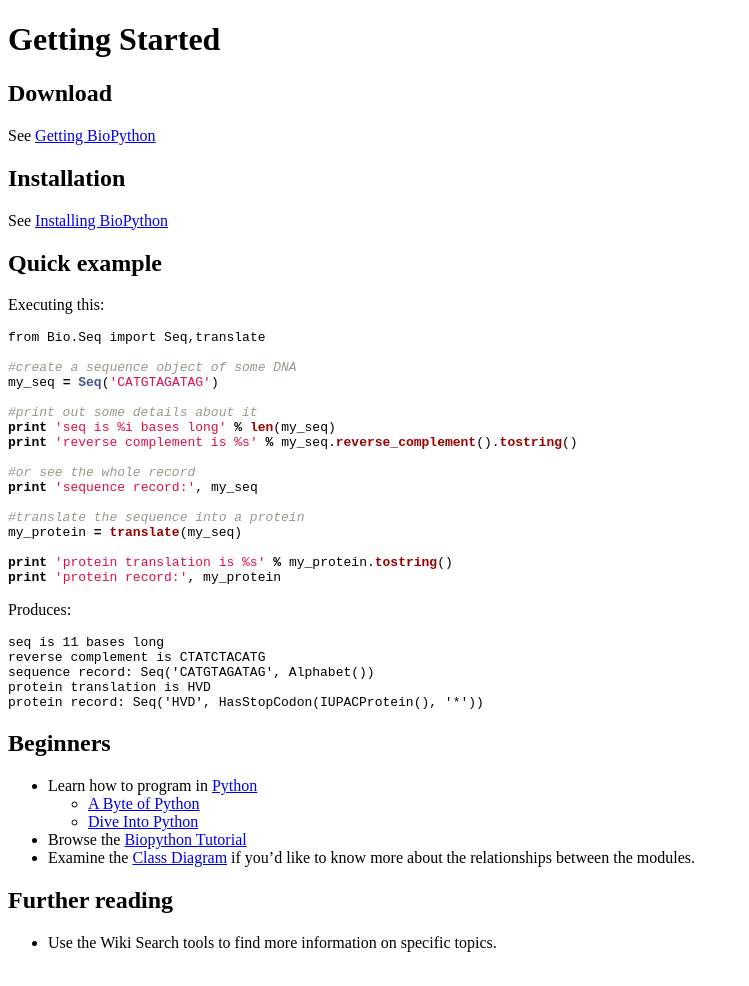
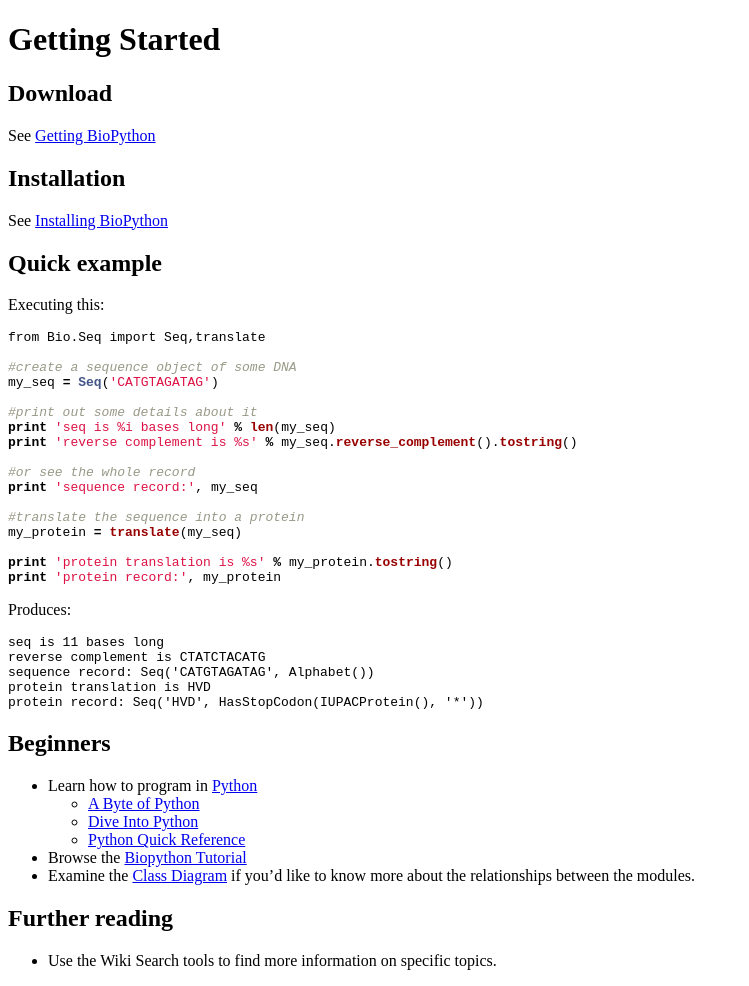
Before and after one commit to biopython/biopython.github.io, a Jekyll site: the page built from wiki/Getting_Started.md, in a window 1280 px wide. Shown: the whole page, without its empty margins (0-749 px from the left). Built offline with Jekyll 4.4.1, drawn with Linux system fonts in a browser that asks for light colours.

Commit message:
/* Beginners */

```diff
--- a/wiki/Getting_Started.md
+++ b/wiki/Getting_Started.md
@@ -55,6 +55,8 @@ Beginners
     -   [A Byte of
         Python](http://swaroopch.info/text/Byte_of_Python:Main_Page)
     -   [Dive Into Python](http://www.diveintopython.org/toc/index.html)
+    -   [Python Quick
+        Reference](http://rgruet.free.fr/PQR25/PQR2.5.html)
 -   Browse the [Biopython
     Tutorial](http://biopython.org/DIST/docs/tutorial/Tutorial.html)
 -   Examine the [Class
```
Also changed, not shown: 1 other file.
